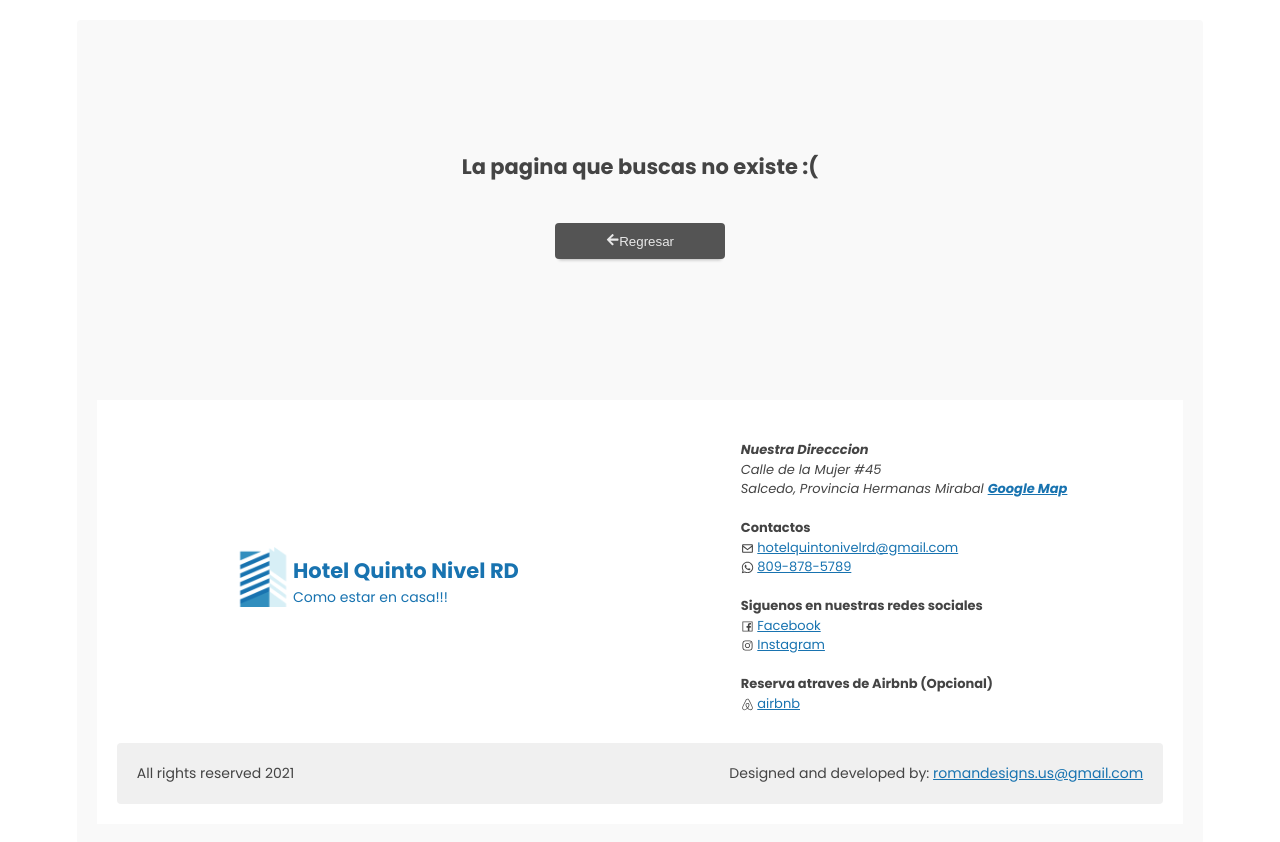
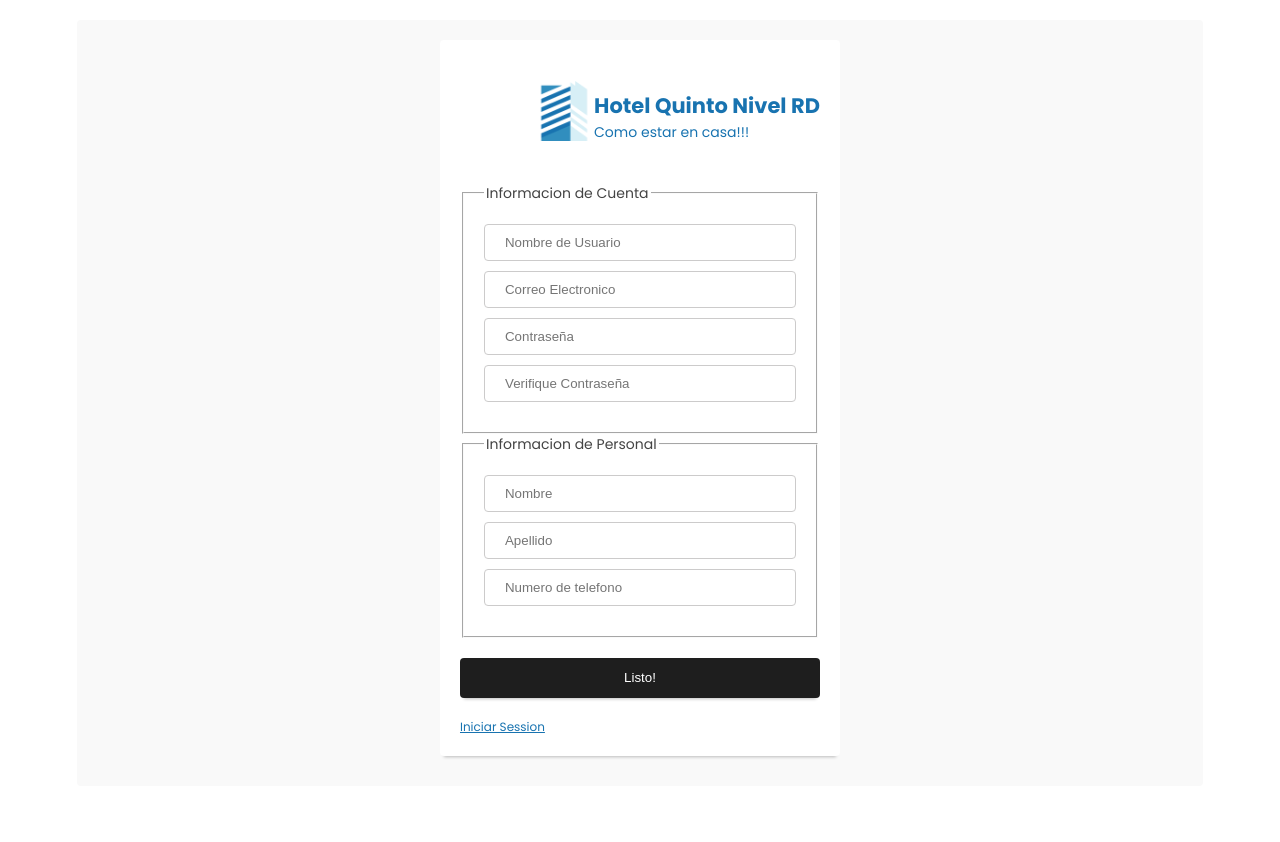
Before and after one commit to romandesigns/hqnrd, a React (Create React App) app in the folder frontend/: page /registracion in a window 1280 px wide. After the commit the page ends 800 px from the top, so only its background shows below. Built offline with nearby package versions, Linux system fonts and the light colour scheme.

Commit message:
Implemented password verification client side and notifiation alert

```diff
--- a/frontend/src/App.js
+++ b/frontend/src/App.js
@@ -3,7 +3,8 @@ import React from "react";
 import { BrowserRouter, Switch, Route } from "react-router-dom";
 // Page
 import Home from "./page/guest/Home";
-import Login from "./page/admin/Login";
+import SignIn from "./page/admin/SignIn";
+import SignUp from "./page/admin/SignUp";
 import Category from "./page/guest/Category";
 import RoomDetails from "./page/guest/RoomDetails";
 import NotFound from "./page/NotFound";
@@ -22,7 +23,9 @@ const App = function () {
           <Route exact path="/" component={Home} />
           <Route exact path="/categoria/:cat" component={Category} />
           <Route exact path="/categoria/:cat/habitacion/:id" component={RoomDetails} />
-          <Route exact path="/admin/cuenta" component={Login} />
+          <Route exact path="/admin/cuenta" component={SignIn} />
+          <Route exact path="/:role/iniciar-session" component={SignIn} />
+          <Route exact path="/registracion" component={SignUp} />
           <Route exact path="/404" component={NotFound} />
           <Route exact component={NotFound} />
         </Switch>
--- a/frontend/src/components/layout/Footer/index.jsx
+++ b/frontend/src/components/layout/Footer/index.jsx
@@ -11,7 +11,8 @@ import DevSignature from "./DevSignature";
 
 const Footer = () => {
   const location = useLocation();
-  let isAdminOrUserLogin = location.pathname.indexOf("admin") > -1 ? true : location.pathname.indexOf("user") > -1 ? true : false;
+  let isAdminOrUserLogin = location.pathname.indexOf("registracion") > -1 ? true : location.pathname.indexOf("iniciar-session") > -1 ? true : false;
+  // let isAdminOrUserLogin = location.pathname.indexOf("registracion") > -1 ? true : false;
 
   if (isAdminOrUserLogin === false) {
     return (
--- a/frontend/src/components/layout/Navbar/index.jsx
+++ b/frontend/src/components/layout/Navbar/index.jsx
@@ -24,7 +24,7 @@ const Navbar = () => {
           <NavLink to="/contacto">Contacto</NavLink>
         </li>
         <li>
-          <NavLink to="/perfil">Mi Cuenta</NavLink>
+          <NavLink to="/huesped/iniciar-session">Iniciar Session</NavLink>
         </li>
       </NavbarPageUlStyled>
     </NavbarPageStyled>
--- a/frontend/src/index.js
+++ b/frontend/src/index.js
@@ -2,6 +2,7 @@
 import React from "react";
 import ReactDOM from "react-dom";
 import reportWebVitals from "./reportWebVitals";
+import "react-toastify/dist/ReactToastify.css";
 
 // Styles
 import "./index.css";
--- a/frontend/src/page/admin/Login/index.jsx
+++ b/frontend/src/page/admin/SignIn/index.jsx
@@ -1,32 +1,44 @@
 // Dependencies
 import React from "react";
+import { FaHome } from "react-icons/fa";
+import { useParams, Link } from "react-router-dom";
 // Components
 import Brand from "../../../components/ui-elements/Brand";
 // Styled components
 import * as FORM from "./styles.js";
 import { BTNStyles as BTN } from "../../../components/ui-elements/styles";
+
 const Login = () => {
+  const { role } = useParams();
+
   return (
     <>
       <FORM.Container>
         <FORM.Wrapper>
-          <FORM.Header>
           <Brand />
-          </FORM.Header>
+          <Link to="/">
+            <FaHome /> Inicio
+          </Link>
           <form>
             <input type="text" name="usuario" placeholder="Usuario / Correo Electronico" />
             <input type="password" name="password" placeholder="Contraseña" />
             <input type="password" name="password_confirm" placeholder="Verifique Contraseña" />
+            {role !== "huesped" && (
               <select name="role" id="role">
                 <option value="">Seleccione Cargo</option>
                 <option value="supervisor">Supervisor</option>
                 <option value="maintnance">Mantenimiento</option>
                 <option value="owner">Propietario</option>
               </select>
+            )}
             <button style={BTN.btn} type="submit">
               Entrar
             </button>
           </form>
+          <div>
+            <Link to="/recuperar-clave">Olvide Contraseña</Link>
+            <Link to="/registracion">Crear Cuenta</Link>
+          </div>
         </FORM.Wrapper>
       </FORM.Container>
     </>
--- /dev/null
+++ b/frontend/src/page/admin/SignIn/styles.js
@@ -0,0 +1,50 @@
+// Dependencies
+import styled from "styled-components";
+
+export const Wrapper = styled.section`
+  padding: var(--padding);
+  background-color: var(--light);
+  box-sizing: border-box;
+  border-radius: var(--radius);
+  width: 100%;
+  max-width: 40rem;
+  box-shadow: var(--shadow);
+
+  & > div {
+    padding: var(--padding) 0;
+
+    & + a {
+      display: block;
+      margin-top: var(--margin);
+      margin-bottom: 1rem;
+      text-decoration: none;
+      text-align: right;
+    }
+  }
+`;
+
+export const Container = styled.main`
+  display: flex;
+  justify-content: center;
+  align-items: center;
+
+  form {
+    display: flex;
+    justify-content: center;
+    align-items: center;
+    flex-direction: column;
+    width: 100%;
+    height: 100%;
+    label,
+    input {
+      display: block;
+    }
+
+    & + div {
+      padding: 0;
+      display: flex;
+      justify-content: space-between;
+      font-size: 1.2rem;
+    }
+  }
+`;
--- /dev/null
+++ b/frontend/src/page/admin/SignUp/index.jsx
@@ -0,0 +1,106 @@
+// Dependencies
+import React, { useState } from "react";
+import { Link } from "react-router-dom";
+import { ToastContainer, toast } from "react-toastify";
+
+// Components
+import Brand from "../../../components/ui-elements/Brand";
+// Styled components
+import * as FORM from "./styles.js";
+import { BTNStyles as BTN } from "../../../components/ui-elements/styles";
+const Login = () => {
+  // User registration form data
+  const [formData, setFormData] = useState({
+    user: "",
+    email: "",
+    pass: "",
+    pass_check: "",
+    name: "",
+    last_name: "",
+    phone: "",
+  });
+
+  // Handling user submission data
+  const handleSubmit = function (e) {
+    e.preventDefault();
+    if (formData.pass !== formData.pass_check) return toast.dark("Las contraseñas no son identicas, trate de nuevo!");
+  };
+
+  return (
+    <>
+      <FORM.Container>
+        <FORM.Wrapper>
+          <FORM.Header>
+            <Brand />
+          </FORM.Header>
+          <form onSubmit={handleSubmit}>
+            <fieldset>
+              <legend>Informacion de Cuenta</legend>
+
+              {/* Username */}
+              <input type="text" name="user" placeholder="Nombre de Usuario" value={formData.user} onChange={(e) => setFormData({ ...formData, user: e.target.value })} required />
+
+              {/* User email */}
+              <input
+                type="email"
+                name="email"
+                placeholder="Correo Electronico"
+                value={formData.email}
+                onChange={(e) => setFormData({ ...formData, email: e.target.value })}
+                required
+              />
+
+              {/* Password */}
+              <input type="password" name="pass" placeholder="Contraseña" value={formData.pass} onChange={(e) => setFormData({ ...formData, pass: e.target.value })} required />
+
+              {/* Password Verification */}
+              <input
+                type="password"
+                name="pass_check"
+                placeholder="Verifique Contraseña"
+                value={formData.pass_check}
+                onChange={(e) => setFormData({ ...formData, pass_check: e.target.value })}
+                required
+              />
+            </fieldset>
+            <fieldset>
+              <legend>Informacion de Personal</legend>
+
+              {/* User name */}
+              <input type="text" name="name" placeholder="Nombre" value={formData.name} onChange={(e) => setFormData({ ...formData, name: e.target.value })} required />
+
+              {/* User last name */}
+              <input
+                type="text"
+                name="last_name"
+                placeholder="Apellido"
+                value={formData.last_name}
+                onChange={(e) => setFormData({ ...formData, last_name: e.target.value })}
+                required
+              />
+
+              {/* User Tel */}
+              <input
+                type="tel"
+                name="phone"
+                placeholder="Numero de telefono"
+                value={formData.phone}
+                onChange={(e) => setFormData({ ...formData, phone: e.target.value })}
+                required
+              />
+            </fieldset>
+            <button style={BTN.btn} type="submit" onClick={handleSubmit}>
+              Listo!
+            </button>
+          </form>
+          <div>
+            <Link to="/huesped/iniciar-session">Iniciar Session</Link>
+          </div>
+        </FORM.Wrapper>
+      </FORM.Container>
+      <ToastContainer />
+    </>
+  );
+};
+
+export default Login;
--- a/frontend/src/page/admin/Login/styles.js
+++ b/frontend/src/page/admin/SignUp/styles.js
@@ -12,15 +12,21 @@ export const Container = styled.main`
   align-items: center;
 
   form {
-    display: flex;
+    /* display: flex;
     justify-content: center;
     align-items: center;
-    flex-direction: column;
+    flex-direction: column; */
     width: 100%;
     height: 100%;
     label,
     input {
       display: block;
+    }
+    & + div {
+      padding: 0;
+      display: flex;
+      justify-content: space-between;
+      font-size: 1.2rem;
     }
   }
 `;
--- a/frontend/src/utils/global.js
+++ b/frontend/src/utils/global.js
@@ -62,27 +62,28 @@ export const global = createGlobalStyle`
             text-align: left;
             display: block;
             width: 100%;
-            max-width:30rem;
+        }
+        fieldset {
+            padding: var(--padding);
+            border-color: #fafafa;
         }
 
         input[type="text"],
         input[type="email"],
+        input[type="tel"],
+        input[type="date"],
         select,
         input[type="password"] {
             border: none;
             outline: none;
             display: block;
             width: 100%;
-            max-width:30rem;
             border:1px solid var(--border-color);
             padding: 1rem var(--padding) ;
             border-radius: var(--radius);
-            margin-bottom: var(--margin);
             color: var(--text-color);
-        }
-
-        select {
-            max-width:34rem;
+            margin:0 0 1rem 0;
+            box-sizing: border-box;
         }
     }
 `;
```
Also changed, not shown: 2 other files (tests, documents, lock files or other folders). Lines whose indentation alone changed are shown as unchanged.
